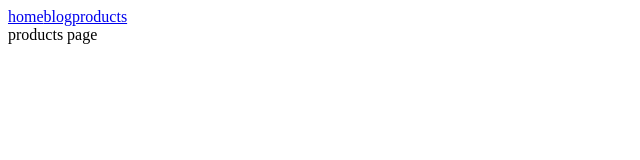
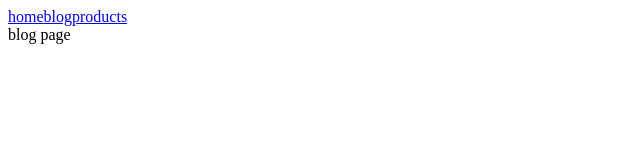
Before and after one commit to reggaeman007jah/gatsbyProject1, a Gatsby site: page /blog in a window 1280 px wide. Shown: the full height of the page, 0-640 px from the left. Built offline with nearby package versions, Linux system fonts and the light colour scheme; Gatsby itself is replaced by a stand-in of ours.

Commit message:
minor page changes

```diff
--- a/src/pages/blog.js
+++ b/src/pages/blog.js
@@ -8,7 +8,7 @@
         <Link to="/">home</Link>
         <Link to="/blog">blog</Link>
         <Link to="/products">products</Link>
-        <div>products page</div>
+        <div>blog page</div>
       </div>
     )
   }
--- a/src/pages/index.js
+++ b/src/pages/index.js
@@ -4,8 +4,8 @@
 export default () => (
   <div>
     <Link to="/">home</Link>
-    <Link to="/blog">blog</Link>
-    <Link to="/products">products</Link>
+    <Link to="/blog/">blog</Link>
+    <Link to="/products/">products</Link>
     <div>home page</div>
   </div>
 )
```
